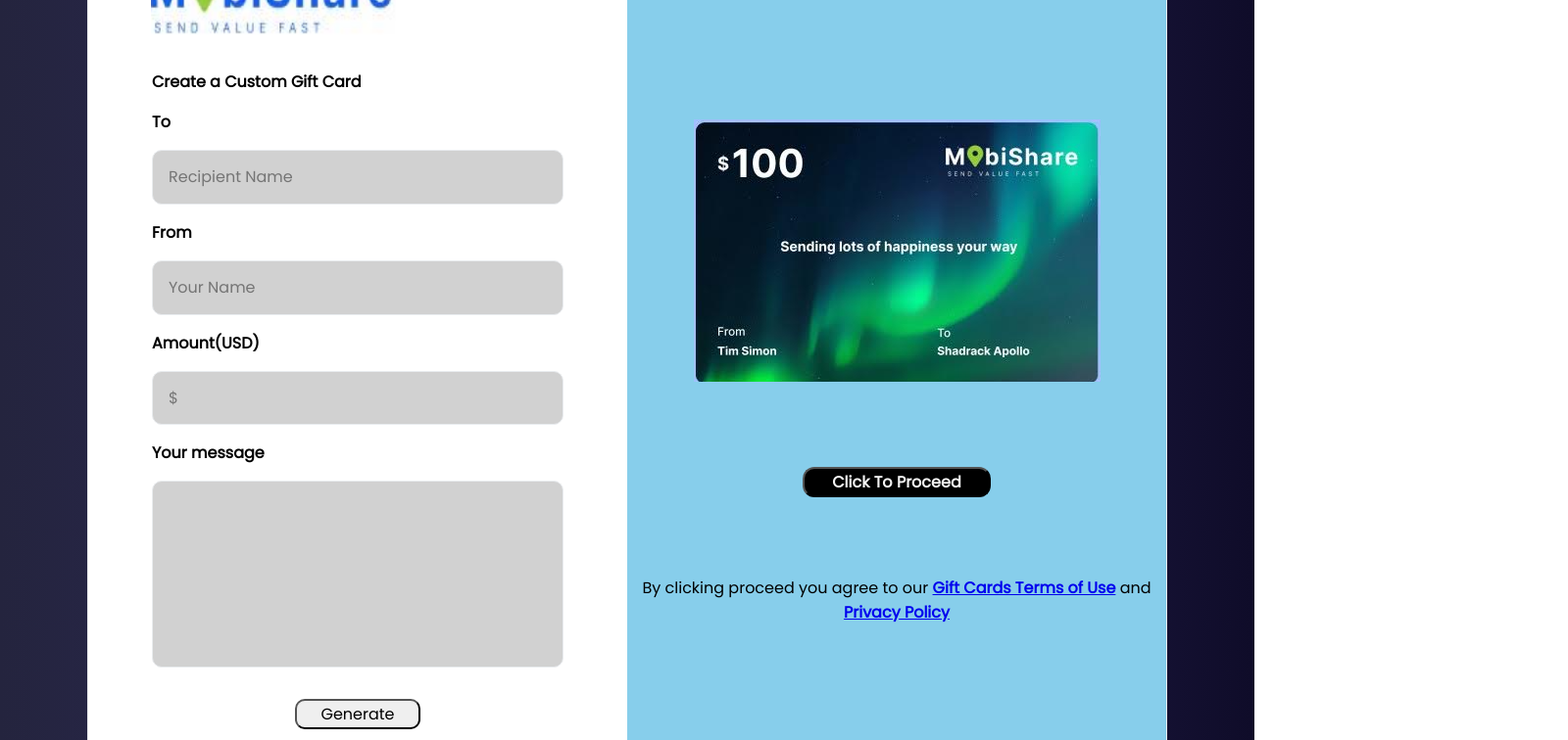
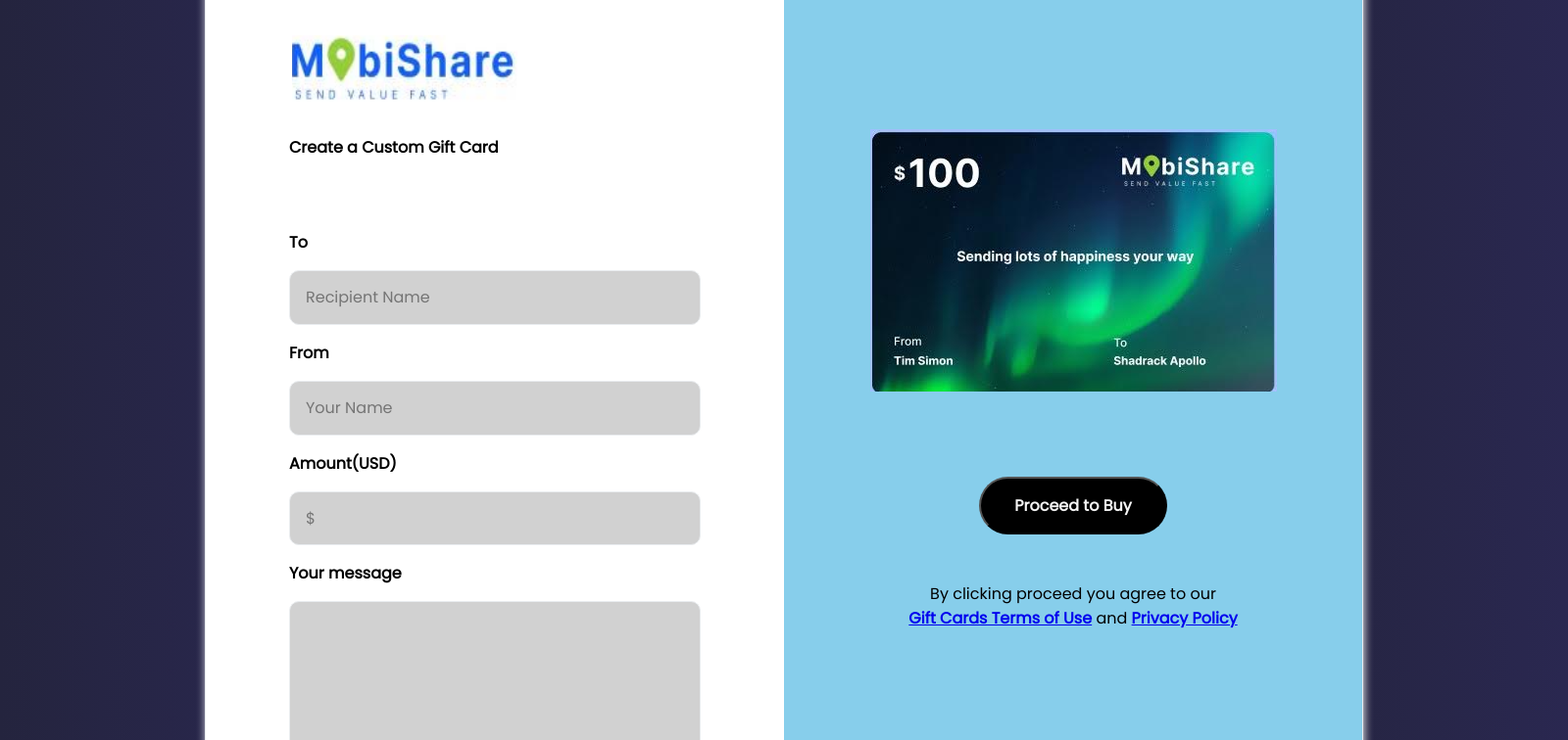
Before and after one commit to Malvino-creator/mob-cash, a React (Create React App) app: page / in a window 1280 px wide. Shown: the part 280-1036 px from the top of the page at 98% size, 1600 px wide, since content can reach past the window. Built offline with nearby package versions, Linux system fonts and the light colour scheme.

Commit message:
fix(Debug): Debug the app

```diff
--- a/src/App.css
+++ b/src/App.css
@@ -3,7 +3,7 @@
 * > * {
     font-family: "Poppins", cursive;
     margin: 0;
-    font-size: medium;
+    font-size:medium
 }
 
 body{
@@ -14,21 +14,25 @@
 }
 
 .App {
-  height: 150vh;
+  height: 175vh;
   display: flex;
   justify-content: center;
   align-items: center;
   text-align: center;
+  width: 200vh;
 }
 
 .register{
-  max-width: 1100px;
-  width: 250vw;
+  max-width: 1180px;
+  width: 300vw;
   display:flex;
   border: 1px solid #e9ecef;
   border-radius: 3px;
-  /* box-shadow: 1px 3px 10px #e9ecef; */
+  box-shadow: 1px 3px 10px #e9ecef;
   background-color: white;
+  height: 148vh;
+  padding-bottom: -5vh;
+  padding-top: -4vh;
 }
 
 .register span{
@@ -36,6 +40,7 @@
 }
 #message{
   height: 10em;
+  vertical-align: text-top
 }
 
 #form{
@@ -64,17 +69,21 @@
   display: flex;
   font-size: 1000%;
   margin-top: 3em auto;
+  padding-bottom: 7vh;
+  font-weight: bolder;
 
 }
 #btn{
-  width: 8em;
-  border-radius: 10px;
+  width: 12em;
+  border-radius: 16px;
 }
 #form > .btn{
   border-radius: 100px;
 
 }
-
+.col-1{
+  padding-top: 8vh;
+}
 
 #form > input:focus{
   outline: none;
@@ -118,19 +127,26 @@
   display: flex;
   margin: 4em;
   margin-bottom: 1em;
+  padding-left: 3vh;
 }
 .proceed-btn{
-  border-radius: 12px;
+  border-radius: 30px;
   background-color: black;
   color:whitesmoke;
   font-weight: bold;
   width: 12em;
+  height: -4em auto;
+  display: inline-block;
+  padding: 15px 32px
+
 }
 #terms{
-  padding-top: 10vh;
-  padding-bottom: 20vh;
+  padding-top: 6vh;
+  padding-bottom: 28vh;
+  font-size:2vh;
 }
 
 #copyright{
   color:rgb(8, 62, 110);
+  font-size: small;
 }
--- a/src/components/Form.js
+++ b/src/components/Form.js
@@ -7,14 +7,13 @@
     <section>
       <div className="register">
         <div className="col-1">
-          <img src={logo} alt="" id="logo" width="250px" height="80px" />
+          <img src={logo} alt="" id="logo" width="230px" height="70px" />
 
           <form id="form" className="flex flex-col">
-            <span>
-              <h1 className="custom">
+              <p className="custom">
                 <strong>Create a Custom Gift Card</strong>
-              </h1>
-            </span>
+              </p>
+
             <span>
               <h2>To</h2>
             </span>
@@ -40,17 +39,18 @@
         <div className="col-2">
           <img src={bgimg} alt="" id="img" />
 
-          <button className="proceed-btn">Click To Proceed</button>
+          <button className="proceed-btn">Proceed to Buy</button>
           <p id="terms">
             By clicking proceed you agree to our{" "}
             <strong>
-              <a href="privacy">Gift Cards Terms of Use</a>
+              <a href="privacy"><br></br>Gift Cards Terms of Use</a>
             </strong>{" "}
             and{" "}
             <strong>
               <a href="privacy">Privacy Policy</a>
             </strong>
           </p>
+
           <span id="copyright"> &copy; Copyright 2023 The MobiShare Corporation</span>
         </div>
       </div>
```
